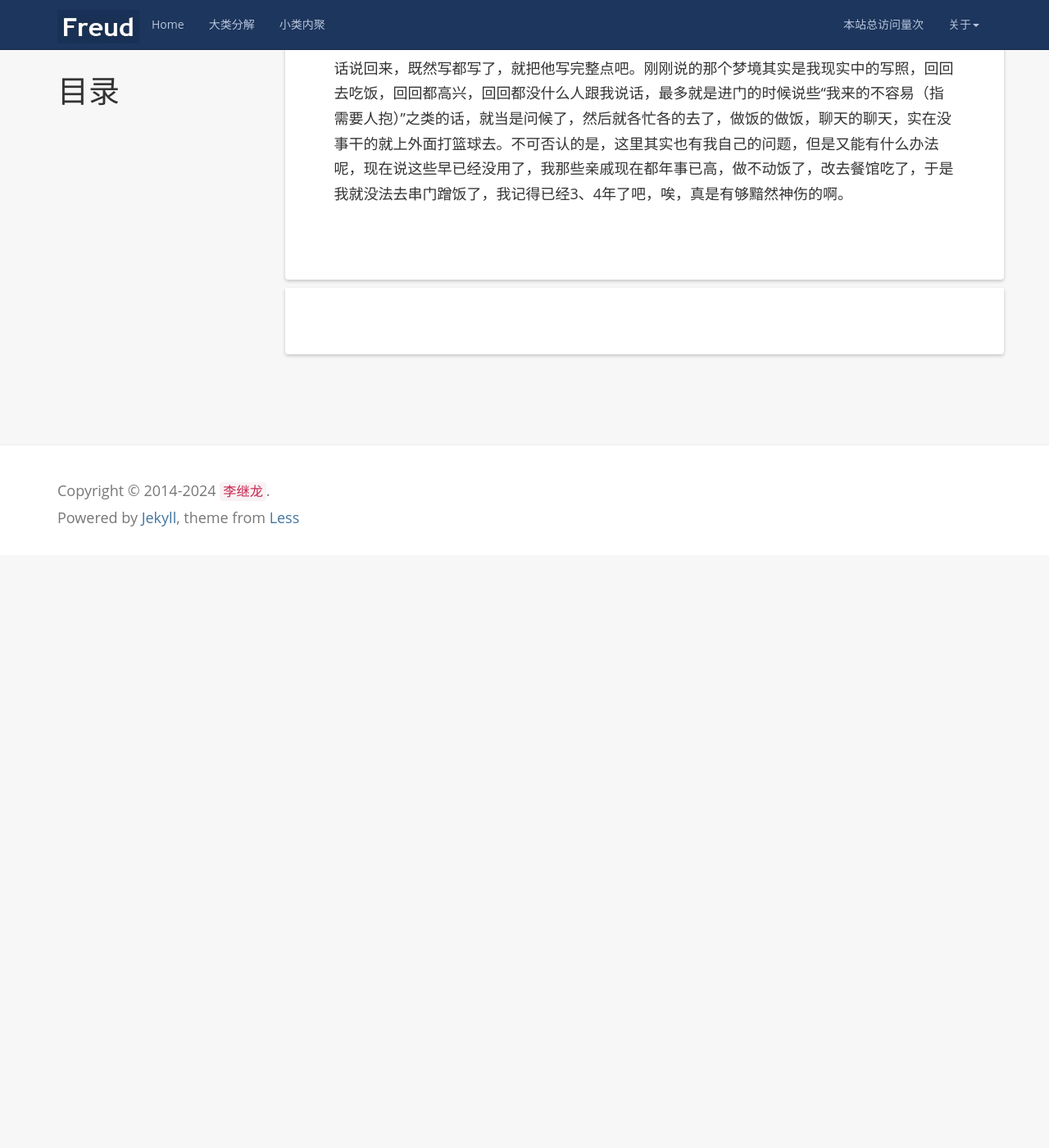
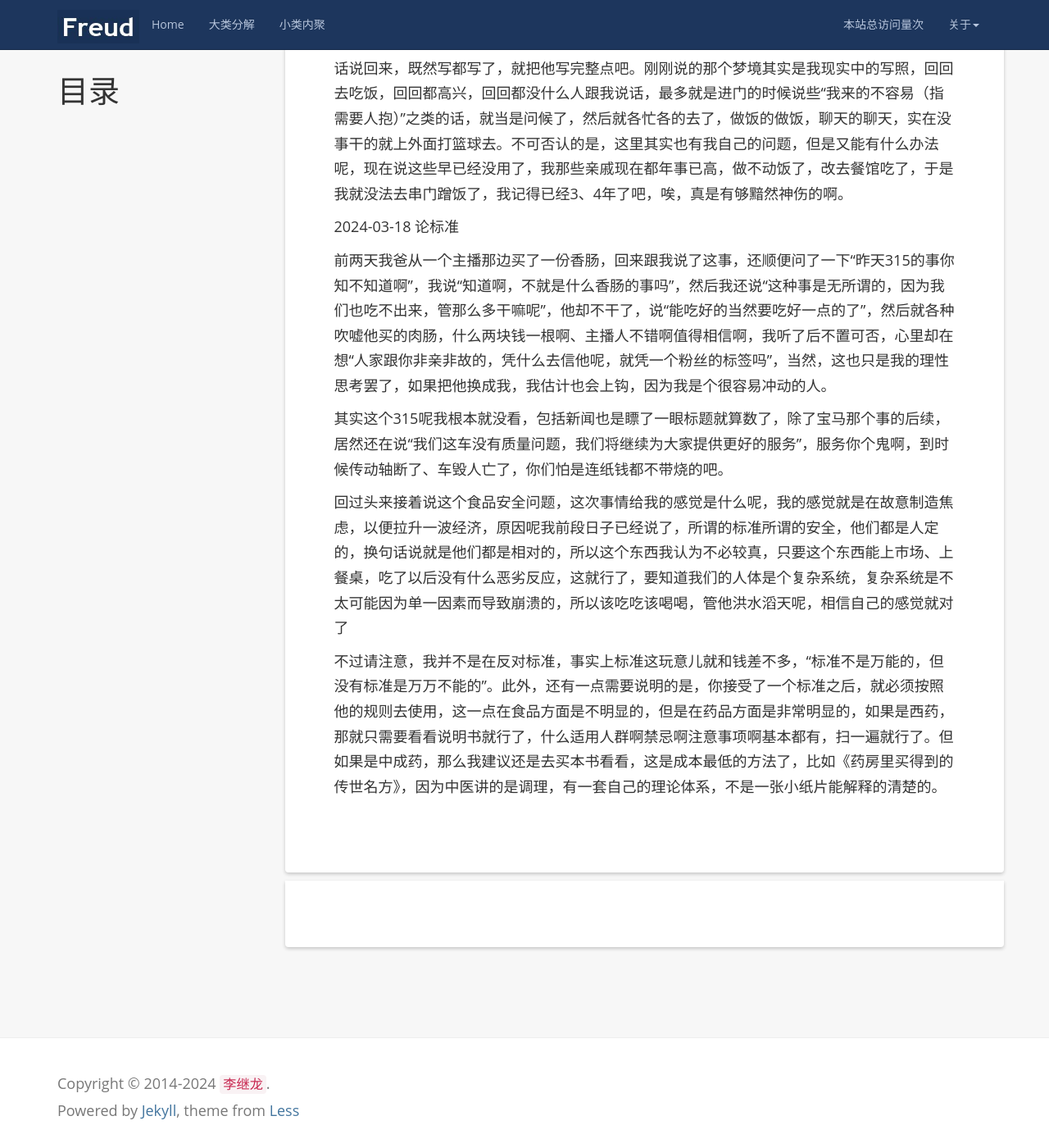
Before and after one commit to kljzndx/My-Blog, a Jekyll site: the page built from _posts/2016-07-03-my-notebook.md, in a window 1280 px wide and 1400 px high, scrolled down 4671 px. Shown: the whole window at 82% size. Built offline with Jekyll 4.4.1, drawn with Linux system fonts in a browser that asks for light colours; nearby versions of some CDN libraries; comment, search, counter and statistics services are not loaded; before the commit the page ends 5348 px from its top, so only the background shows below that.

Commit message:
更新笔记

```diff
--- a/_posts/2016-07-03-my-notebook.md
+++ b/_posts/2016-07-03-my-notebook.md
@@ -80,3 +80,13 @@ tags: [随便写写]
 今天早上，我像往常一样吃了早饭，玩了电脑，然后又跟往常一样的玩累了躺着休息，没想到过了一会儿我就睡着了，还做了梦，我梦见我在亲戚家吃饭，一群人嘻嘻哈哈的很高兴，然而我却不记得有没有人说话，以及在为什么高兴，没过多久我就被人抱走了，随后我就醒了，一看时间，也就过了五分钟左右。之后我尝试回忆一下，看能不能找到点细节或者线索，毫无意外的没有找到，就这么过了一会儿我突然有个想法，如果我能把这些片段给编排完整了那会怎么样呢，但是很可惜，我现在是没那个精力去编什么故事了，希望以后能有精力来搞吧。
 
 话说回来，既然写都写了，就把他写完整点吧。刚刚说的那个梦境其实是我现实中的写照，回回去吃饭，回回都高兴，回回都没什么人跟我说话，最多就是进门的时候说些“我来的不容易（指需要人抱）”之类的话，就当是问候了，然后就各忙各的去了，做饭的做饭，聊天的聊天，实在没事干的就上外面打篮球去。不可否认的是，这里其实也有我自己的问题，但是又能有什么办法呢，现在说这些早已经没用了，我那些亲戚现在都年事已高，做不动饭了，改去餐馆吃了，于是我就没法去串门蹭饭了，我记得已经3、4年了吧，唉，真是有够黯然神伤的啊。
+
+2024-03-18 论标准
+
+前两天我爸从一个主播那边买了一份香肠，回来跟我说了这事，还顺便问了一下“昨天315的事你知不知道啊”，我说“知道啊，不就是什么香肠的事吗”，然后我还说“这种事是无所谓的，因为我们也吃不出来，管那么多干嘛呢”，他却不干了，说“能吃好的当然要吃好一点的了”，然后就各种吹嘘他买的肉肠，什么两块钱一根啊、主播人不错啊值得相信啊，我听了后不置可否，心里却在想“人家跟你非亲非故的，凭什么去信他呢，就凭一个粉丝的标签吗”，当然，这也只是我的理性思考罢了，如果把他换成我，我估计也会上钩，因为我是个很容易冲动的人。
+
+其实这个315呢我根本就没看，包括新闻也是瞟了一眼标题就算数了，除了宝马那个事的后续，居然还在说“我们这车没有质量问题，我们将继续为大家提供更好的服务”，服务你个鬼啊，到时候传动轴断了、车毁人亡了，你们怕是连纸钱都不带烧的吧。
+
+回过头来接着说这个食品安全问题，这次事情给我的感觉是什么呢，我的感觉就是在故意制造焦虑，以便拉升一波经济，原因呢我前段日子已经说了，所谓的标准所谓的安全，他们都是人定的，换句话说就是他们都是相对的，所以这个东西我认为不必较真，只要这个东西能上市场、上餐桌，吃了以后没有什么恶劣反应，这就行了，要知道我们的人体是个复杂系统，复杂系统是不太可能因为单一因素而导致崩溃的，所以该吃吃该喝喝，管他洪水滔天呢，相信自己的感觉就对了
+
+不过请注意，我并不是在反对标准，事实上标准这玩意儿就和钱差不多，“标准不是万能的，但没有标准是万万不能的”。此外，还有一点需要说明的是，你接受了一个标准之后，就必须按照他的规则去使用，这一点在食品方面是不明显的，但是在药品方面是非常明显的，如果是西药，那就只需要看看说明书就行了，什么适用人群啊禁忌啊注意事项啊基本都有，扫一遍就行了。但如果是中成药，那么我建议还是去买本书看看，这是成本最低的方法了，比如《药房里买得到的传世名方》，因为中医讲的是调理，有一套自己的理论体系，不是一张小纸片能解释的清楚的。
```
